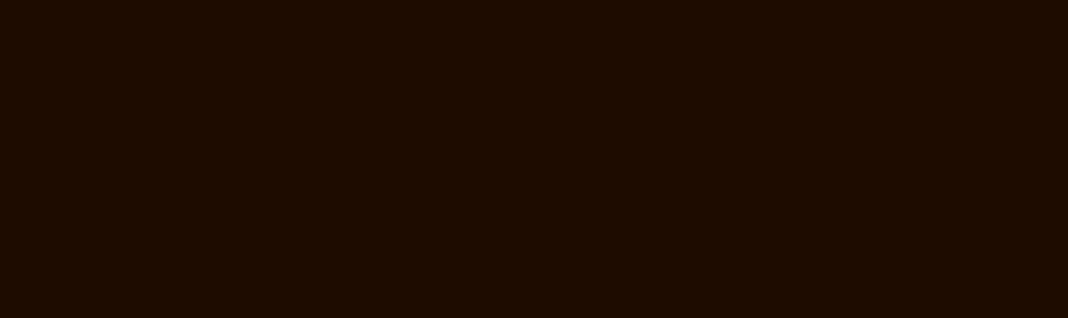
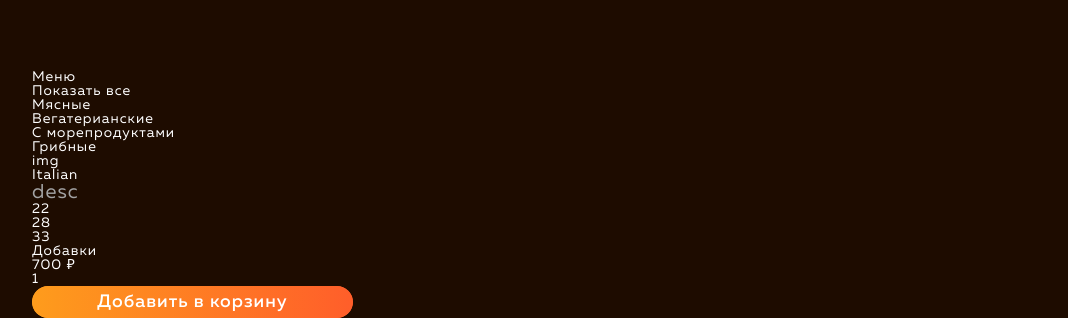
Before and after one commit to kimmito/pizzaLab, a React (Create React App) app: page / in a window 1280 px wide. Shown: the part 1132-1450 px from the top of the page, without its empty margins (96-1164 px from the left). Before the commit the page ends 1202 px from the top, so only its background shows below. Built offline with nearby package versions, Linux system fonts and the light colour scheme.

Commit message:
menu.jsx added

```diff
--- a/src/Components/App.jsx
+++ b/src/Components/App.jsx
@@ -1,7 +1,7 @@
 import React from 'react';
 import Header from './Header';
 import Home from './Home';
-
+import Menu from './Menu';
 class App extends React.Component {
   render() {
     return (
@@ -9,6 +9,7 @@ class App extends React.Component {
         <Header />
         <main>
           <Home />
+          <Menu />
         </main>
       </div>
     );
--- a/src/Components/Home.jsx
+++ b/src/Components/Home.jsx
@@ -6,7 +6,7 @@ class Home extends React.Component {
         return (
             <div className="home-wrapper">
                 <div className="home">
-                    <h1 className="home__title"><span>Быстрая</span> <br/>доставка<FaBoltLightning  className="home__title-icon"/> пиццы</h1>
+                    <h1 className="title-text   home__title"><span>Быстрая</span> <br/>доставка<FaBoltLightning  className="home__title-icon"/> пиццы</h1>
                     <p className="desc-text home__desc">Мы доставляем вкуснейшую пиццу для вашей семьи в течение 30 минут. Опоздаем - <span>пицца бесплатно</span>!</p>
                     <div className="home__cooking">
                         <span className="desc-text">Процесс приготовления:</span>
--- /dev/null
+++ b/src/Components/Menu.jsx
@@ -0,0 +1,49 @@
+import React from 'react'
+
+const Menu = (props) => {
+    return(
+        <section className="menu">
+            <h2 className="menu__title">Меню</h2>
+            <nav className="menu__navigation">
+                <ul className="menu__navigation-list">
+                    <li className="menu__navigation-item">Показать все</li>
+                    <li className="menu__navigation-item">Мясные</li>
+                    <li className="menu__navigation-item">Вегатерианские</li>
+                    <li className="menu__navigation-item">С морепродуктами</li>
+                    <li className="menu__navigation-item">Грибные</li>
+                </ul>
+            </nav>
+            <div className="category-menu">
+                <ul className="category-menu-list">
+                    <li className="category-menu-item">
+                        <div className="pizza">
+                            <span>img</span>
+                            <h3 className="pizza__name">Italian</h3>
+                            <p className="desc-text pizza__desc">desc</p>
+                            <div className="pizza__sizes">
+                                <ul className="pizza__sizes-list">
+                                    <li className="pizza__sizes-item">22</li>
+                                    <li className="pizza__sizes-item">28</li>
+                                    <li className="pizza__sizes-item">33</li>
+                                </ul>
+                            </div>
+                            <div className="pizza__add-engridient">Добавки</div>
+                            <div className="pizza__order">
+                                <div className="pizza__select-order">
+                                    <div className="pizza__select-order__cost">700 ₽</div>
+                                    <div className="pizza__select-order__count">1</div>
+                                </div>
+                                <button className="button pizza__order__button">Добавить в корзину</button>
+                            </div>
+                        </div>
+                    </li>
+                    <li className="category-menu-item"></li>
+                    <li className="category-menu-item"></li>
+                    <li className="category-menu-item"></li>
+                </ul>
+            </div>
+        </section>
+    )
+}
+
+export default Menu;
--- a/src/css/style.css
+++ b/src/css/style.css
@@ -215,7 +215,7 @@ header{
     font-size: 20px;
 }
 
-.home__title{
+.title-text{
     font-size: 70px;
     font-weight: 800;
 }
```
